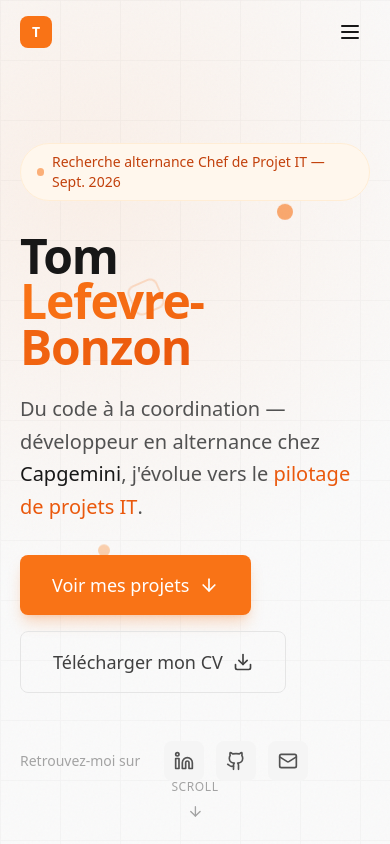
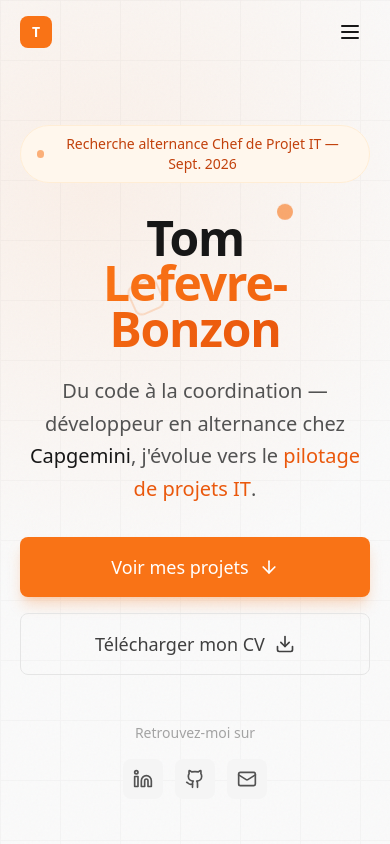
Before and after one commit to tomlefb/portfolio, a React (Vite) app: page / in a window 390 px wide. Shown: the top 844 px of the page. Built offline with nearby package versions, Linux system fonts and the light colour scheme; a web font is replaced by a local one.

Commit message:
fix: hero mobile centré + scroll indicator caché + projet principal

```diff
--- a/src/components/sections/Hero.tsx
+++ b/src/components/sections/Hero.tsx
@@ -59,7 +59,7 @@ export function Hero() {
       </div>
 
       <div className="container-custom relative z-10 pt-20">
-        <div className="max-w-4xl">
+        <div className="max-w-4xl mx-auto md:mx-0 text-center md:text-left">
           {/* Status badge */}
           <motion.div
             initial={{ opacity: 0, y: 20 }}
@@ -90,7 +90,7 @@ export function Hero() {
             initial={{ opacity: 0, y: 20 }}
             animate={{ opacity: 1, y: 0 }}
             transition={{ duration: 0.6, delay: 0.2 }}
-            className="text-xl md:text-2xl text-neutral-600 max-w-2xl mb-8 font-light leading-relaxed"
+            className="text-xl md:text-2xl text-neutral-600 max-w-2xl mx-auto md:mx-0 mb-8 font-light leading-relaxed"
           >
             Du code à la coordination — développeur en alternance chez{' '}
             <span className="text-neutral-900 font-medium">Capgemini</span>,
@@ -106,7 +106,7 @@ export function Hero() {
             initial={{ opacity: 0, y: 20 }}
             animate={{ opacity: 1, y: 0 }}
             transition={{ duration: 0.6, delay: 0.3 }}
-            className="flex flex-wrap gap-4 mb-12"
+            className="flex flex-col sm:flex-row flex-wrap justify-center md:justify-start gap-4 mb-12"
           >
             <Button
               variant="primary"
@@ -132,7 +132,7 @@ export function Hero() {
             initial={{ opacity: 0 }}
             animate={{ opacity: 1 }}
             transition={{ duration: 0.6, delay: 0.4 }}
-            className="flex items-center gap-6"
+            className="flex flex-col sm:flex-row items-center justify-center md:justify-start gap-4 sm:gap-6"
           >
             <span className="text-sm text-neutral-400 font-medium">
               Retrouvez-moi sur
@@ -168,12 +168,12 @@ export function Hero() {
         </div>
       </div>
 
-      {/* Scroll indicator */}
+      {/* Scroll indicator - hidden on mobile */}
       <motion.div
         initial={{ opacity: 0 }}
         animate={{ opacity: 1 }}
         transition={{ delay: 1, duration: 0.6 }}
-        className="absolute bottom-8 left-1/2 -translate-x-1/2"
+        className="hidden md:block absolute bottom-8 left-1/2 -translate-x-1/2"
       >
         <motion.div
           animate={{ y: [0, 8, 0] }}
--- a/src/components/sections/Projects.tsx
+++ b/src/components/sections/Projects.tsx
@@ -64,7 +64,7 @@ export function Projects() {
               {/* Featured badge - hidden on mobile, shown on desktop */}
               <div className="hidden md:flex absolute top-4 left-4 z-10 items-center gap-2 px-3 py-1.5 bg-orange-500 text-white rounded-full text-sm font-medium">
                 <Star size={14} fill="currentColor" />
-                Projet vedette
+                Projet principal
               </div>
 
               <div className="grid lg:grid-cols-2">
```
